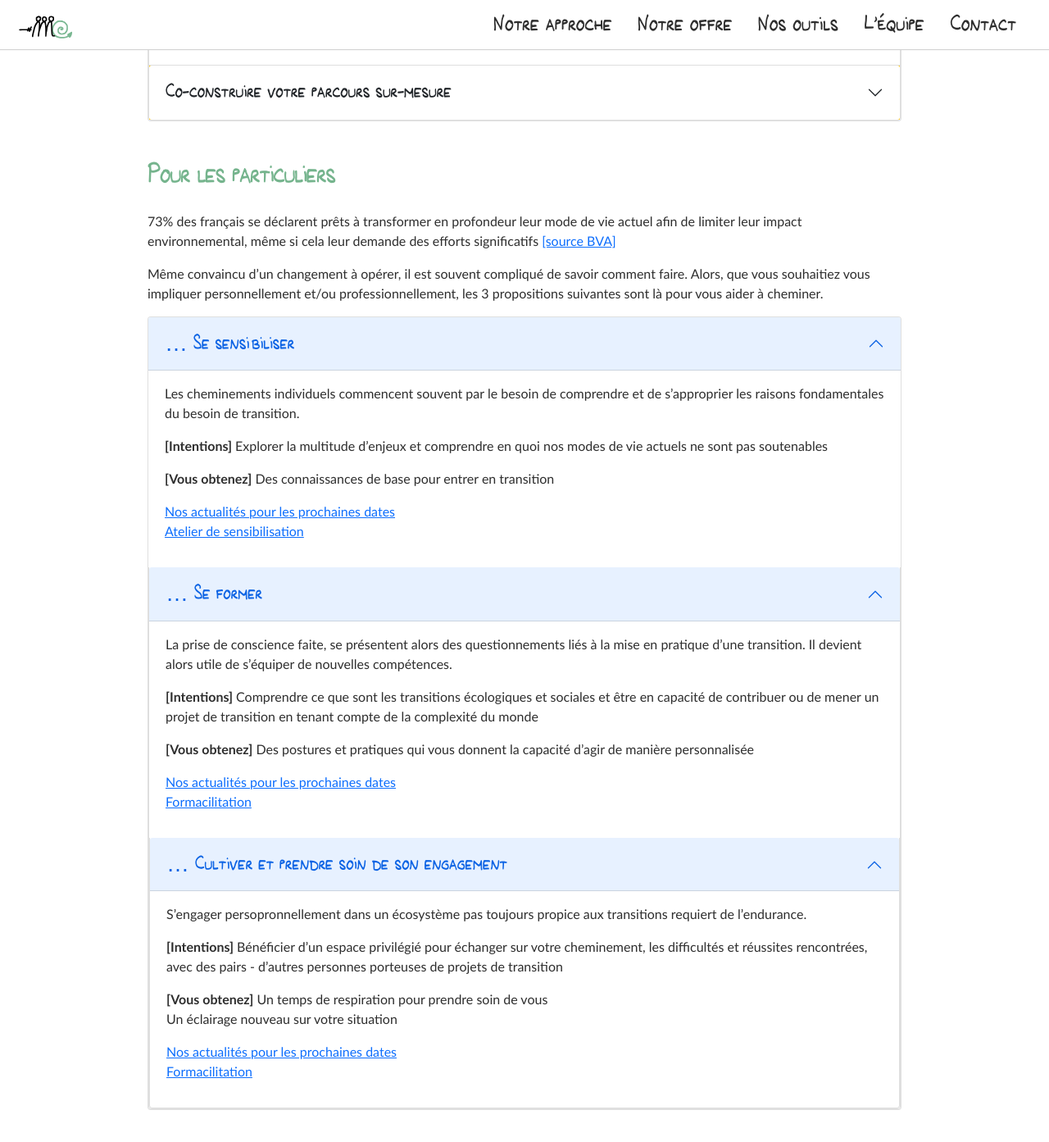
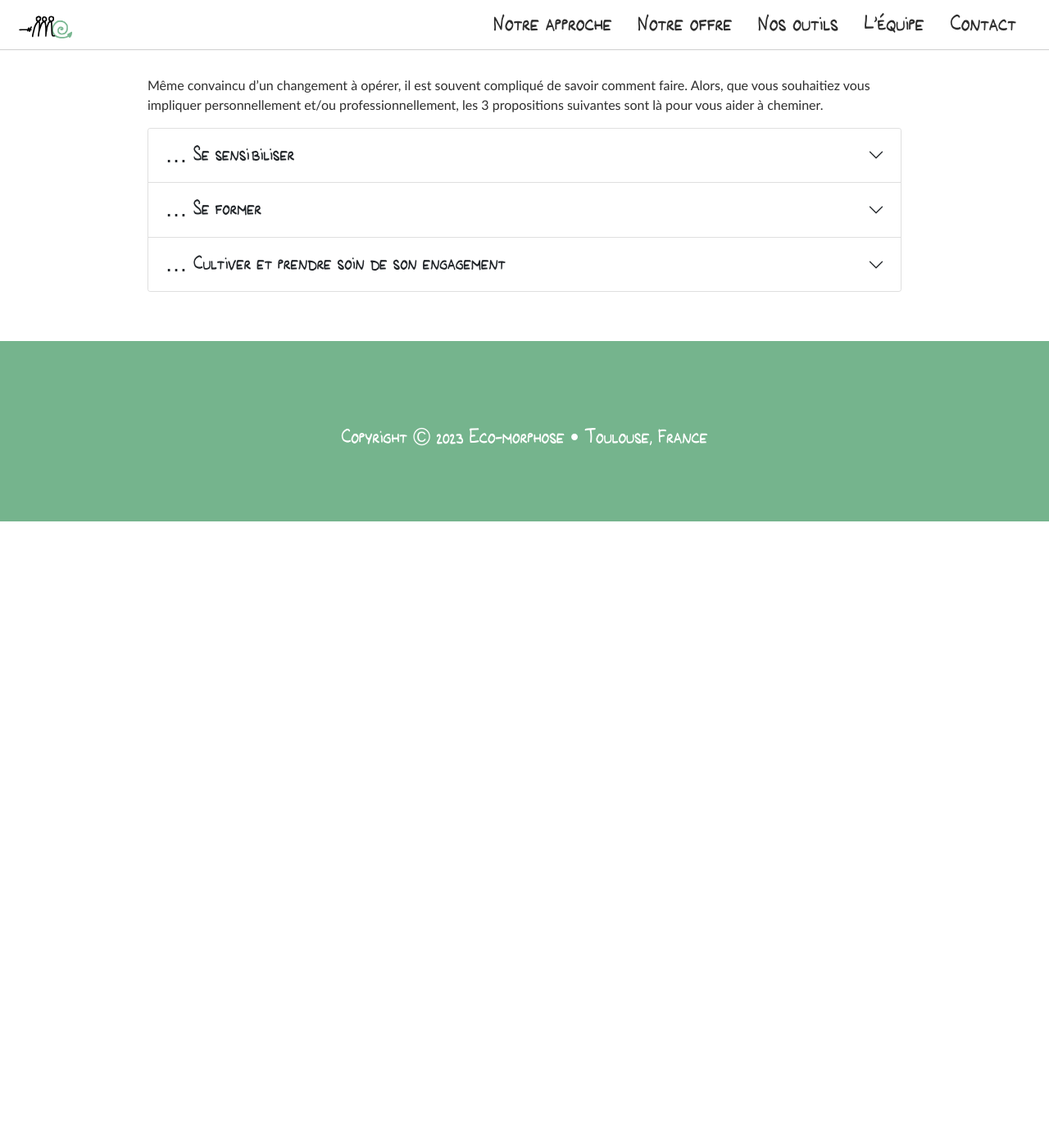
Before and after one commit to eco-morphose-2023/eco-morphose-2023.github.io, a Jekyll site: the page built from notre-offre.html, in a window 1280 px wide and 1400 px high, scrolled down 1488 px. Shown: the top 1393 px of the window at 82% size. Built offline with Jekyll 4.4.1, drawn with Linux system fonts in a browser that asks for light colours; after the commit the page ends 2124 px from its top, so only the background shows below that; some of the changed text lies outside the part shown.

Commit message:
update notre offre

```diff
--- a/notre-offre.html
+++ b/notre-offre.html
@@ -39,11 +39,11 @@
         <div class="accordion" id="accordionExample">
             <div class="accordion-item">
                 <h3 class="accordion-header mt-0" id="headingOne">
-                    <button class="accordion-button fs-3" type="button" data-bs-toggle="collapse" data-bs-target="#collapseOne" aria-expanded="true" aria-controls="collapseOne">
+                    <button class="accordion-button collapsed fs-3" type="button" data-bs-toggle="collapse" data-bs-target="#collapseOne" aria-expanded="false" aria-controls="collapseOne">
                         Faire l’état des lieux
                     </button>
                 </h3>
-                <div id="collapseOne" class="accordion-collapse collapse show" aria-labelledby="headingOne" data-bs-parent="#accordionExample">
+                <div id="collapseOne" class="accordion-collapse collapse" aria-labelledby="headingOne" data-bs-parent="#accordionExample">
                     <div class="accordion-body">
                         <p>Tout projet prend vie dans un contexte constitué de personnes qui interagissent au quotidien dans un écosystème propre. Que votre projet soit en cours de déploiement, en pause, ou encore qu’une idée, il est primordial d’obtenir les éléments spécifiques à votre organisation pour (re)lancer une dynamique appropriée.</p>
                         <p><b>[Intentions]</b> Pour se connaître, saisir les spécificités de votre organisation et de son contexte, évaluer la réceptivité de votre organisation par rapport à votre projet.</p>
@@ -52,6 +52,7 @@
                         <p>
                             <a href="">État des lieux</a>
                         </p>
+                    </div>
                 </div>
             </div>
             <div class="accordion-item">
@@ -76,12 +77,12 @@
                 </div>
             </div>
             <div class="accordion-item">
-                <h3 class="accordion-header mt-0" id="headingTwo">
-                    <button class="accordion-button collapsed fs-3" type="button" data-bs-toggle="collapse" data-bs-target="#collapseTwo" aria-expanded="false" aria-controls="collapseTwo">
+                <h3 class="accordion-header mt-0" id="headingThree">
+                    <button class="accordion-button collapsed fs-3" type="button" data-bs-toggle="collapse" data-bs-target="#collapseThree" aria-expanded="false" aria-controls="collapseThree">
                         Donner une vision
                     </button>
                 </h3>
-                <div id="collapseTwo" class="accordion-collapse collapse" aria-labelledby="headingTwo" data-bs-parent="#accordionExample">
+                <div id="collapseThree" class="accordion-collapse collapse" aria-labelledby="headingThree" data-bs-parent="#accordionExample">
                     <div class="accordion-body">
                         <p>La prise en compte des enjeux dans un projet de transition amène à se projeter vers un avenir différent. Il devient nécessaire de se donner une vision commune d’un futur désirable et donc de poser une stratégie globale qui tend vers l'avenir projeté. </p>
                         <p><b>[Intentions]</b> Consacrer du temps en collectif pour envisager d’autres méthodes, réfléchir aux grandes étapes à franchir et comment s’organiser.
@@ -99,12 +100,12 @@
                 </div>
             </div>
             <div class="accordion-item">
-                <h3 class="accordion-header mt-0" id="headingTwo">
-                    <button class="accordion-button collapsed fs-3" type="button" data-bs-toggle="collapse" data-bs-target="#collapseTwo" aria-expanded="false" aria-controls="collapseTwo">
+                <h3 class="accordion-header mt-0" id="headingFour">
+                    <button class="accordion-button collapsed fs-3" type="button" data-bs-toggle="collapse" data-bs-target="#collapseFour" aria-expanded="false" aria-controls="collapseFour">
                         Déployer
                     </button>
                 </h3>
-                <div id="collapseTwo" class="accordion-collapse collapse" aria-labelledby="headingTwo" data-bs-parent="#accordionExample">
+                <div id="collapseFour" class="accordion-collapse collapse" aria-labelledby="headingFour" data-bs-parent="#accordionExample">
                     <div class="accordion-body">
                         <p>La phase opérationnelle d’un projet donne corps et déploie une stratégie par la mise en œuvre d’une feuille de route, probablement constituée d’actions à des niveaux d’échelles très divers et concernant un panel d’acteurs variés. Cela implique de dédier du temps et des compétences à l'animation d'un réseau d’acteurs.</p>
                         <p><b>[Intentions]</b>  Lancer ou entretenir la dynamique de votre projet.<br>
@@ -121,12 +122,12 @@
                 </div>
             </div>
             <div class="accordion-item">
-                <h3 class="accordion-header mt-0" id="headingTwo">
-                    <button class="accordion-button collapsed fs-3" type="button" data-bs-toggle="collapse" data-bs-target="#collapseTwo" aria-expanded="false" aria-controls="collapseTwo">
+                <h3 class="accordion-header mt-0" id="headingFive">
+                    <button class="accordion-button collapsed fs-3" type="button" data-bs-toggle="collapse" data-bs-target="#collapseFive" aria-expanded="false" aria-controls="collapseFive">
                         Sensibiliser
                     </button>
                 </h3>
-                <div id="collapseTwo" class="accordion-collapse collapse" aria-labelledby="headingTwo" data-bs-parent="#accordionExample">
+                <div id="collapseFive" class="accordion-collapse collapse" aria-labelledby="headingFive" data-bs-parent="#accordionExample">
                     <div class="accordion-body">
                         <p>Un projet en faveur d’une transition écologique et sociale fera d’autant plus sens si son origine et sa finalité sont comprises et partagées, que ses acteurs ont connaissance des enjeux systémiques et ont accusé réception de ce qu’ils impliquent professionnellement et personnellement.</p>
                         <p>
@@ -143,12 +144,12 @@
                 </div>
             </div>
             <div class="accordion-item">
-                <h3 class="accordion-header mt-0" id="headingTwo">
-                    <button class="accordion-button collapsed fs-3" type="button" data-bs-toggle="collapse" data-bs-target="#collapseTwo" aria-expanded="false" aria-controls="collapseTwo">
+                <h3 class="accordion-header mt-0" id="headingSix">
+                    <button class="accordion-button collapsed fs-3" type="button" data-bs-toggle="collapse" data-bs-target="#collapseSix" aria-expanded="false" aria-controls="collapseSix">
                         Former
                     </button>
                 </h3>
-                <div id="collapseTwo" class="accordion-collapse collapse" aria-labelledby="headingTwo" data-bs-parent="#accordionExample">
+                <div id="collapseSix" class="accordion-collapse collapse" aria-labelledby="headingSix" data-bs-parent="#accordionExample">
                     <div class="accordion-body">
                         <p>Un projet de transition bouleverse les méthodes et met en évidence toute la complexité de la mise en action. Il est alors nécessaire d’équiper les acteurs de votre organisation de nouvelles compétences pour le traverser et le concrétiser.</p>
                         <p><b>[Intentions]</b> Comprendre ce que sont les transitions écologiques et sociales et être en capacité de contribuer ou de mener un projet de transition en tenant compte de la complexité du monde.</p>
@@ -161,12 +162,12 @@
                 </div>
             </div>
             <div class="accordion-item">
-                <h3 class="accordion-header mt-0 bg-warning" id="headingTwo">
-                    <button class="accordion-button collapsed fs-3" type="button" data-bs-toggle="collapse" data-bs-target="#collapseTwo" aria-expanded="false" aria-controls="collapseTwo">
+                <h3 class="accordion-header mt-0 bg-warning" id="headingSeven">
+                    <button class="accordion-button collapsed fs-3" type="button" data-bs-toggle="collapse" data-bs-target="#collapseSeven" aria-expanded="false" aria-controls="collapseSeven">
                         Co-construire votre parcours sur-mesure
                     </button>
                 </h3>
-                <div id="collapseTwo" class="accordion-collapse collapse" aria-labelledby="headingTwo" data-bs-parent="#accordionExample">
+                <div id="collapseSeven" class="accordion-collapse collapse" aria-labelledby="headingSeven" data-bs-parent="#accordionExample">
                     <div class="accordion-body">
                         <p>Les modules précédents peuvent être revus, assemblés, complétés selon vos besoins propres de manière à définir un parcours spécifique.</p>
                         <p>
@@ -180,20 +181,23 @@
 
     <article>
         <h2 class="fs-1 police">Pour les particuliers</h2>
-        <p>73% des français se déclarent prêts à transformer en profondeur leur mode de vie actuel afin de limiter leur impact environnemental, même si cela leur demande des efforts significatifs
+        <div class="row justify-content-evenly pb-3">
+            <p class="col-md-8">
+                <span class="fs-3">73%</span> des français se déclarent <em>prêts à transformer en profondeur leur mode de vie</em> actuel afin de limiter leur impact environnemental, même si cela leur demande des efforts significatifs
                 <a href="https://www.bva-group.com/sondages/les-francais-et-les-enjeux-environnementaux/" target="_blank">[source BVA]</a>
             </p>
+        </div>
         <p>
             Même convaincu d’un changement à opérer, il est souvent compliqué de savoir comment faire. Alors, que vous souhaitiez vous impliquer personnellement et/ou professionnellement, les 3 propositions suivantes sont là pour vous aider à cheminer.
         </p>
-        <div class="accordion" id="accordionExample">
+        <div class="accordion" id="particuliers">
             <div class="accordion-item">
-                <h3 class="accordion-header mt-0" id="headingOne">
-                    <button class="accordion-button fs-3" type="button" data-bs-toggle="collapse" data-bs-target="#collapseOne" aria-expanded="true" aria-controls="collapseOne">
+                <h3 class="accordion-header mt-0" id="headingOneb">
+                    <button class="accordion-button collapsed fs-3" type="button" data-bs-toggle="collapse" data-bs-target="#collapseOneb" aria-expanded="true" aria-controls="collapseOneb">
                         … Se sensibiliser
                     </button>
                 </h3>
-                <div id="collapseOne" class="accordion-collapse collapse show" aria-labelledby="headingOne" data-bs-parent="#accordionExample">
+                <div id="collapseOneb" class="accordion-collapse collapse" aria-labelledby="headingOneb" data-bs-parent="#particuliers">
                     <div class="accordion-body">
                         <p>Les cheminements individuels commencent souvent par le besoin de comprendre et de s’approprier les raisons fondamentales du besoin de transition. </p>
                         <p><b>[Intentions]</b> Explorer la multitude d’enjeux et comprendre en quoi nos modes de vie actuels ne sont pas soutenables</p>
@@ -204,13 +208,14 @@
                         </p>
                     </div>
                 </div>
+            </div>
             <div class="accordion-item">
-                <h3 class="accordion-header mt-0" id="headingOne">
-                    <button class="accordion-button fs-3" type="button" data-bs-toggle="collapse" data-bs-target="#collapseOne" aria-expanded="true" aria-controls="collapseOne">
+                <h3 class="accordion-header mt-0" id="headingTwob">
+                    <button class="accordion-button collapsed fs-3" type="button" data-bs-toggle="collapse" data-bs-target="#collapseTwob" aria-expanded="true" aria-controls="collapseTwob">
                         … Se former
                     </button>
                 </h3>
-                <div id="collapseOne" class="accordion-collapse collapse show" aria-labelledby="headingOne" data-bs-parent="#accordionExample">
+                <div id="collapseTwob" class="accordion-collapse collapse" aria-labelledby="headingTwob" data-bs-parent="#particuliers">
                     <div class="accordion-body">
                         <p>La prise de conscience faite, se présentent alors des questionnements liés à la mise en pratique d’une transition. Il devient alors utile de s’équiper de nouvelles compétences.</p>
                         <p><b>[Intentions]</b> Comprendre ce que sont les transitions écologiques et sociales et être en capacité de contribuer ou de mener un projet de transition en tenant compte de la complexité du monde</p>
@@ -221,13 +226,14 @@
                         </p>
                     </div>
                 </div>
+            </div>
             <div class="accordion-item">
-                <h3 class="accordion-header mt-0" id="headingOne">
-                    <button class="accordion-button fs-3" type="button" data-bs-toggle="collapse" data-bs-target="#collapseOne" aria-expanded="true" aria-controls="collapseOne">
+                <h3 class="accordion-header mt-0" id="headingThree">
+                    <button class="accordion-button collapsed fs-3" type="button" data-bs-toggle="collapse" data-bs-target="#collapseThreeb" aria-expanded="true" aria-controls="collapseThreeb">
                         … Cultiver et prendre soin de son engagement
                     </button>
                 </h3>
-                <div id="collapseOne" class="accordion-collapse collapse show" aria-labelledby="headingOne" data-bs-parent="#accordionExample">
+                <div id="collapseThreeb" class="accordion-collapse collapse" aria-labelledby="headingThreeb" data-bs-parent="#particuliers">
                     <div class="accordion-body">
                         <p>S’engager persopronnellement dans un écosystème pas toujours propice aux transitions requiert de l’endurance. </p>
                         <p><b>[Intentions]</b> Bénéficier d’un espace privilégié pour échanger sur votre cheminement, les difficultés et réussites rencontrées, avec des pairs - d’autres personnes porteuses de projets de transition</p>
@@ -241,5 +247,6 @@
                     </div>
                 </div>
             </div>
+        </div>
     </article>
 </section>
```
Lines whose indentation alone changed are shown as unchanged.
